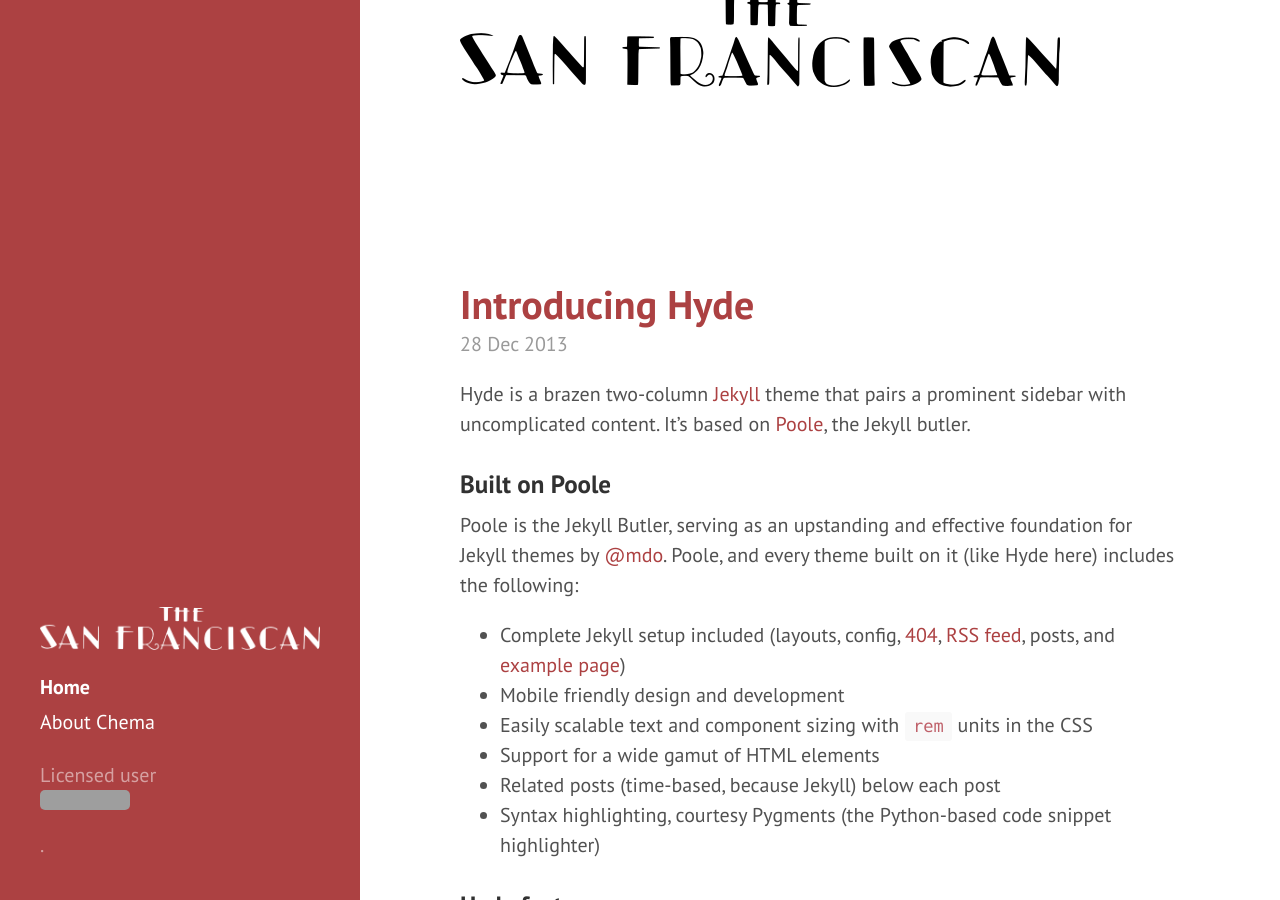
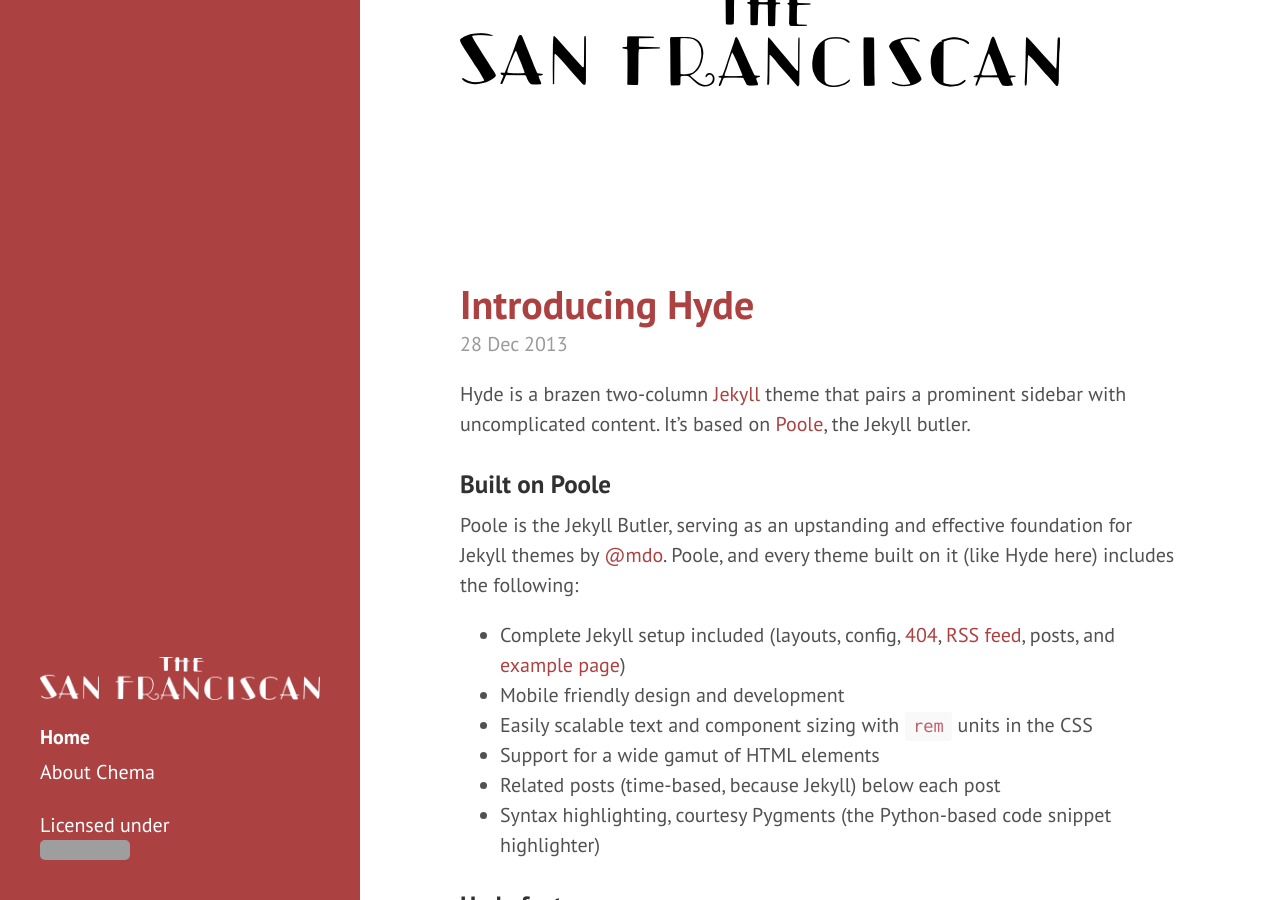
Before and after one commit to chema/sanfranciscan, a Jekyll site: the page built from index.html, in a window 1280 px wide and 900 px high, scrolled down 347 px. Built offline with Jekyll 4.4.1, drawn with Linux system fonts in a browser that asks for light colours; Markdown is read by kramdown in place of the engine named in the settings; the list of posts is cut into pages by our own code; grey boxes are pictures that could not be loaded.

Commit message:
cleaned up side bar more

```diff
--- a/_includes/sidebar.html
+++ b/_includes/sidebar.html
@@ -27,6 +27,6 @@
 
     </nav>
 
-    <p>Licensed user <a rel="license" href="http://creativecommons.org/licenses/by-sa/4.0/"><img alt="Creative Commons License" style="border-width:0" src="https://i.creativecommons.org/l/by-sa/4.0/80x15.png" /></a>.</p>
+    <p><a rel="license" href="http://creativecommons.org/licenses/by-sa/4.0/">Licensed under <img alt="Creative Commons License" style="border-width:0" src="https://i.creativecommons.org/l/by-sa/4.0/80x15.png" /></a></p>
   </div>
 </div>
```
